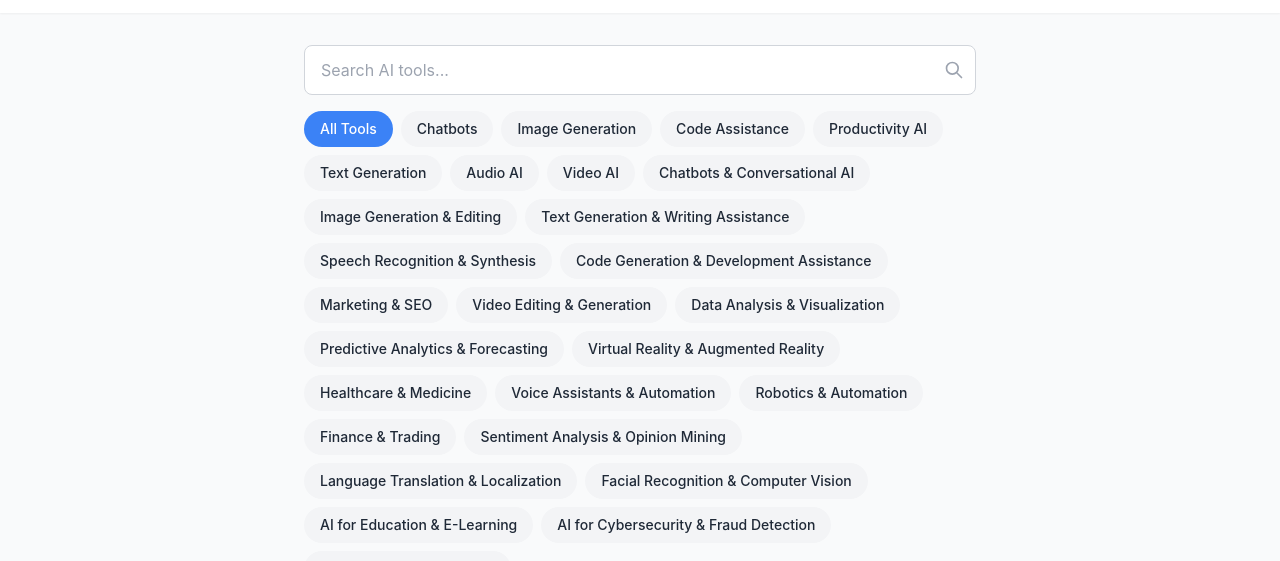
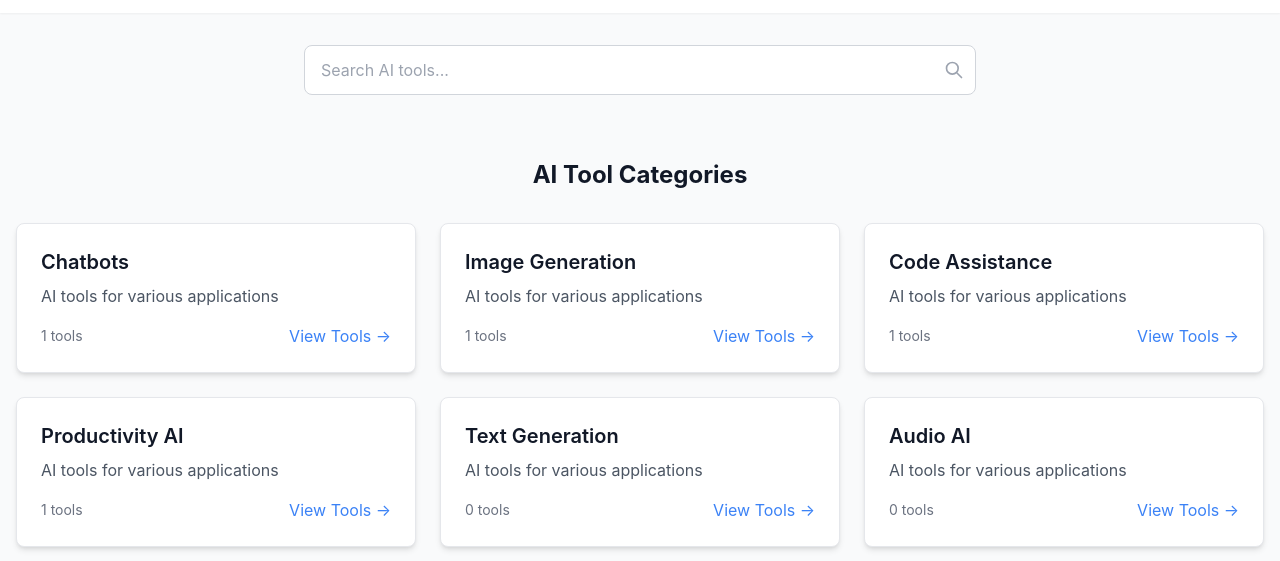
Before and after one commit to Esey-M/AICategoryHub, a plain HTML site: page index.html in a window 1280 px wide. Shown: the part 207-768 px from the top of the page. Drawn offline with nearby package versions, Linux system fonts and the light colour scheme.

Commit message:
Redesigned UI to show categories first: - Updated index.html with new category-based layout - Modified script.js to handle category navigation - Added category descriptions and tool counts - Implemented back-to-categories functionality

```diff
--- a/index.html
+++ b/index.html
@@ -63,18 +63,29 @@
                     </svg>
                 </div>
             </div>
-            <div class="mt-4 flex flex-wrap gap-2" id="categoryFilters">
-                <!-- Categories will be dynamically inserted here -->
-            </div>
         </div>
     </section>
 
-    <!-- Tools Grid -->
-    <main class="container mx-auto px-4 py-8">
+    <!-- Categories Section -->
+    <section class="container mx-auto px-4 py-8">
+        <h2 class="text-2xl font-bold text-center mb-8 text-gray-900 dark:text-white">AI Tool Categories</h2>
+        <div id="categoriesGrid" class="grid grid-cols-1 md:grid-cols-2 lg:grid-cols-3 gap-6">
+            <!-- Categories will be dynamically inserted here -->
+        </div>
+    </section>
+
+    <!-- Tools Section -->
+    <section id="toolsSection" class="container mx-auto px-4 py-8 hidden">
+        <div class="flex justify-between items-center mb-8">
+            <h2 id="categoryTitle" class="text-2xl font-bold text-gray-900 dark:text-white"></h2>
+            <button id="backToCategories" class="px-4 py-2 text-sm font-medium text-primary hover:text-primary-dark">
+                ← Back to Categories
+            </button>
+        </div>
         <div id="toolsGrid" class="grid grid-cols-1 md:grid-cols-2 lg:grid-cols-3 gap-6">
             <!-- Tools will be dynamically inserted here -->
         </div>
-    </main>
+    </section>
 
     <!-- Footer -->
     <footer class="bg-white dark:bg-gray-800 border-t border-gray-200 dark:border-gray-700">
--- a/js/script.js
+++ b/js/script.js
@@ -6,19 +6,26 @@ let searchQuery = '';
 
 // DOM Elements
 const toolsGrid = document.getElementById('toolsGrid');
-const categoryFilters = document.getElementById('categoryFilters');
+const categoriesGrid = document.getElementById('categoriesGrid');
 const searchInput = document.getElementById('searchInput');
 const darkModeToggle = document.getElementById('darkModeToggle');
 const loadingSpinner = document.getElementById('loadingSpinner');
+const toolsSection = document.getElementById('toolsSection');
+const categoryTitle = document.getElementById('categoryTitle');
+const backToCategories = document.getElementById('backToCategories');
 
 // Initialize the application
 async function init() {
     try {
+        console.log('Initializing application...');
+        if (!loadingSpinner) {
+            console.error('Loading spinner element not found');
+            return;
+        }
         showLoading();
         await fetchTools();
         setupEventListeners();
         renderCategories();
-        renderTools();
         // Initialize AdSense ads
         if (typeof adsbygoogle !== 'undefined') {
             (adsbygoogle = window.adsbygoogle || []).push({});
@@ -34,11 +41,20 @@ async function init() {
 // Fetch tools data from tools.json
 async function fetchTools() {
     try {
+        console.log('Fetching tools data...');
         const response = await fetch('tools.json');
-        if (!response.ok) throw new Error('Failed to fetch tools');
+        if (!response.ok) {
+            console.error('Failed to fetch tools:', response.status, response.statusText);
+            throw new Error(`Failed to fetch tools: ${response.status} ${response.statusText}`);
+        }
         const data = await response.json();
+        if (!data.tools || !Array.isArray(data.tools)) {
+            console.error('Invalid tools data structure:', data);
+            throw new Error('Invalid tools data structure');
+        }
         tools = data.tools;
-        categories = data.categories;
+        categories = data.categories || [];
+        console.log(`Successfully loaded ${tools.length} tools and ${categories.length} categories`);
     } catch (error) {
         console.error('Error fetching tools:', error);
         throw error;
@@ -50,11 +66,18 @@ function setupEventListeners() {
     // Search input
     searchInput.addEventListener('input', (e) => {
         searchQuery = e.target.value.toLowerCase();
-        renderTools();
+        if (currentCategory) {
+            renderTools();
+        }
     });
 
     // Dark mode toggle
     darkModeToggle.addEventListener('click', toggleDarkMode);
+
+    // Back to categories button
+    backToCategories.addEventListener('click', () => {
+        showCategories();
+    });
 
     // Check for saved dark mode preference
     if (localStorage.getItem('darkMode') === 'true') {
@@ -62,47 +85,79 @@ function setupEventListeners() {
     }
 }
 
-// Render category filters
+// Render category cards
 function renderCategories() {
-    categoryFilters.innerHTML = `
-        <button class="category-filter active px-4 py-2 rounded-full text-sm font-medium bg-gray-100 text-gray-800 hover:bg-gray-200 dark:bg-gray-700 dark:text-white dark:hover:bg-gray-600"
-                data-category="all">
-            All Tools
-        </button>
-        ${categories.map(category => `
-            <button class="category-filter px-4 py-2 rounded-full text-sm font-medium bg-gray-100 text-gray-800 hover:bg-gray-200 dark:bg-gray-700 dark:text-white dark:hover:bg-gray-600"
-                    data-category="${category}">
-                ${category}
-            </button>
-        `).join('')}
-    `;
+    const categoryCards = categories.map(category => {
+        const toolCount = tools.filter(tool => tool.category === category).length;
+        return `
+            <div class="category-card bg-white dark:bg-gray-800 rounded-lg shadow-md overflow-hidden border border-gray-200 dark:border-gray-700 cursor-pointer hover:shadow-lg transition-shadow duration-200"
+                 data-category="${category}">
+                <div class="p-6">
+                    <h3 class="text-xl font-semibold text-gray-900 dark:text-white mb-2">${category}</h3>
+                    <p class="text-gray-600 dark:text-gray-300 mb-4">${getCategoryDescription(category)}</p>
+                    <div class="flex justify-between items-center">
+                        <span class="text-sm text-gray-500 dark:text-gray-400">${toolCount} tools</span>
+                        <span class="text-primary">View Tools →</span>
+                    </div>
+                </div>
+            </div>
+        `;
+    }).join('');
 
-    // Add click event listeners to category filters
-    document.querySelectorAll('.category-filter').forEach(button => {
-        button.addEventListener('click', () => {
-            document.querySelectorAll('.category-filter').forEach(btn => btn.classList.remove('active'));
-            button.classList.add('active');
-            currentCategory = button.dataset.category === 'all' ? null : button.dataset.category;
-            renderTools();
+    categoriesGrid.innerHTML = categoryCards;
+
+    // Add click event listeners to category cards
+    document.querySelectorAll('.category-card').forEach(card => {
+        card.addEventListener('click', () => {
+            const category = card.dataset.category;
+            showTools(category);
         });
     });
 }
 
-// Create ad container HTML
-function createAdContainer() {
-    return `
-        <div class="col-span-full my-8">
-            <div class="ad-container text-center bg-white dark:bg-gray-800 p-4 rounded-lg shadow">
-                <!-- AdSense Ad -->
-                <ins class="adsbygoogle"
-                     style="display:block"
-                     data-ad-client="ca-pub-YOUR_PUBLISHER_ID"
-                     data-ad-slot="YOUR_AD_SLOT_ID"
-                     data-ad-format="auto"
-                     data-full-width-responsive="true"></ins>
-            </div>
-        </div>
-    `;
+// Get category description
+function getCategoryDescription(category) {
+    const descriptions = {
+        "Chatbots & Conversational AI": "Tools for building intelligent chatbots and virtual assistants",
+        "Image Generation & Editing": "AI tools for creating and enhancing images",
+        "Text Generation & Writing Assistance": "Tools that assist with writing and content creation",
+        "Speech Recognition & Synthesis": "Tools for transcribing speech and generating synthetic voices",
+        "Code Generation & Development Assistance": "Tools that aid in coding and software development",
+        "Marketing & SEO": "AI tools for marketing and search engine optimization",
+        "Video Editing & Generation": "Tools for creating and editing videos",
+        "Data Analysis & Visualization": "AI tools for analyzing and visualizing data",
+        "Predictive Analytics & Forecasting": "Tools for making predictions and forecasts",
+        "Virtual Reality & Augmented Reality": "AI tools for VR and AR development",
+        "Healthcare & Medicine": "AI tools for healthcare and medical applications",
+        "Voice Assistants & Automation": "Tools for voice-based automation",
+        "Robotics & Automation": "AI tools for robotics and automation",
+        "Finance & Trading": "AI tools for financial analysis and trading",
+        "Sentiment Analysis & Opinion Mining": "Tools for analyzing sentiment and opinions",
+        "Language Translation & Localization": "AI tools for translation and localization",
+        "Facial Recognition & Computer Vision": "Tools for processing images and detecting faces",
+        "AI for Education & E-Learning": "AI tools for education and online learning",
+        "AI for Cybersecurity & Fraud Detection": "Tools for security and fraud prevention",
+        "Ethical AI & Bias Detection": "Tools for promoting fairness and detecting bias"
+    };
+    return descriptions[category] || "AI tools for various applications";
+}
+
+// Show tools for a specific category
+function showTools(category) {
+    currentCategory = category;
+    categoryTitle.textContent = category;
+    toolsSection.classList.remove('hidden');
+    categoriesGrid.parentElement.classList.add('hidden');
+    renderTools();
+}
+
+// Show categories
+function showCategories() {
+    currentCategory = null;
+    toolsSection.classList.add('hidden');
+    categoriesGrid.parentElement.classList.remove('hidden');
+    searchQuery = '';
+    searchInput.value = '';
 }
 
 // Render tools grid
```
